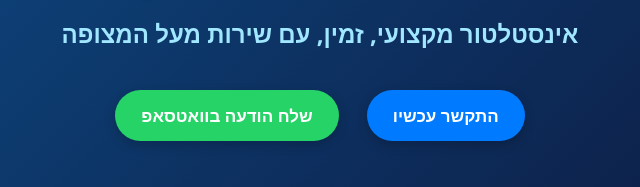
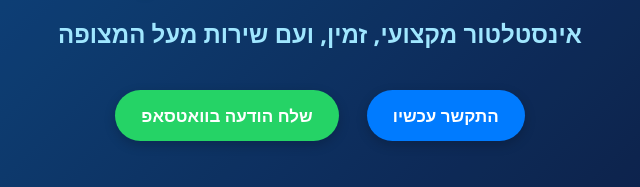
Before and after one commit to dorch1991/plumber-landing, a plain HTML site: page index.html in a window 1280 px wide. Shown: the part 404-591 px from the top of the page, 320-960 px from the left. Drawn offline with Linux system fonts and the light colour scheme.

Commit message:
Add files via upload

```diff
--- a/index.html
+++ b/index.html
@@ -144,7 +144,7 @@
     </div>
 
     <h1>ש.ע עבודות אחזקה</h1>
-    <h2>אינסטלטור מקצועי, זמין, עם שירות מעל המצופה</h2>
+    <h2>אינסטלטור מקצועי, זמין, ועם שירות מעל המצופה</h2>
 
     <div class="contact-buttons">
       <a class="call-btn" href="tel:0526669844">התקשר עכשיו</a>
@@ -190,5 +190,7 @@
     <p>תל אביב, רמת גן, גבעתיים, פתח תקווה, קרית אונו, אור יהודה, יהוד והסביבה.</p>
   </div>
 
+  <!-- תוסף נגישות של UserWay -->
+  <script src="https://cdn.userway.org/widget.js" data-account="8QC1apPrBn"></script>
 </body>
 </html>
```
